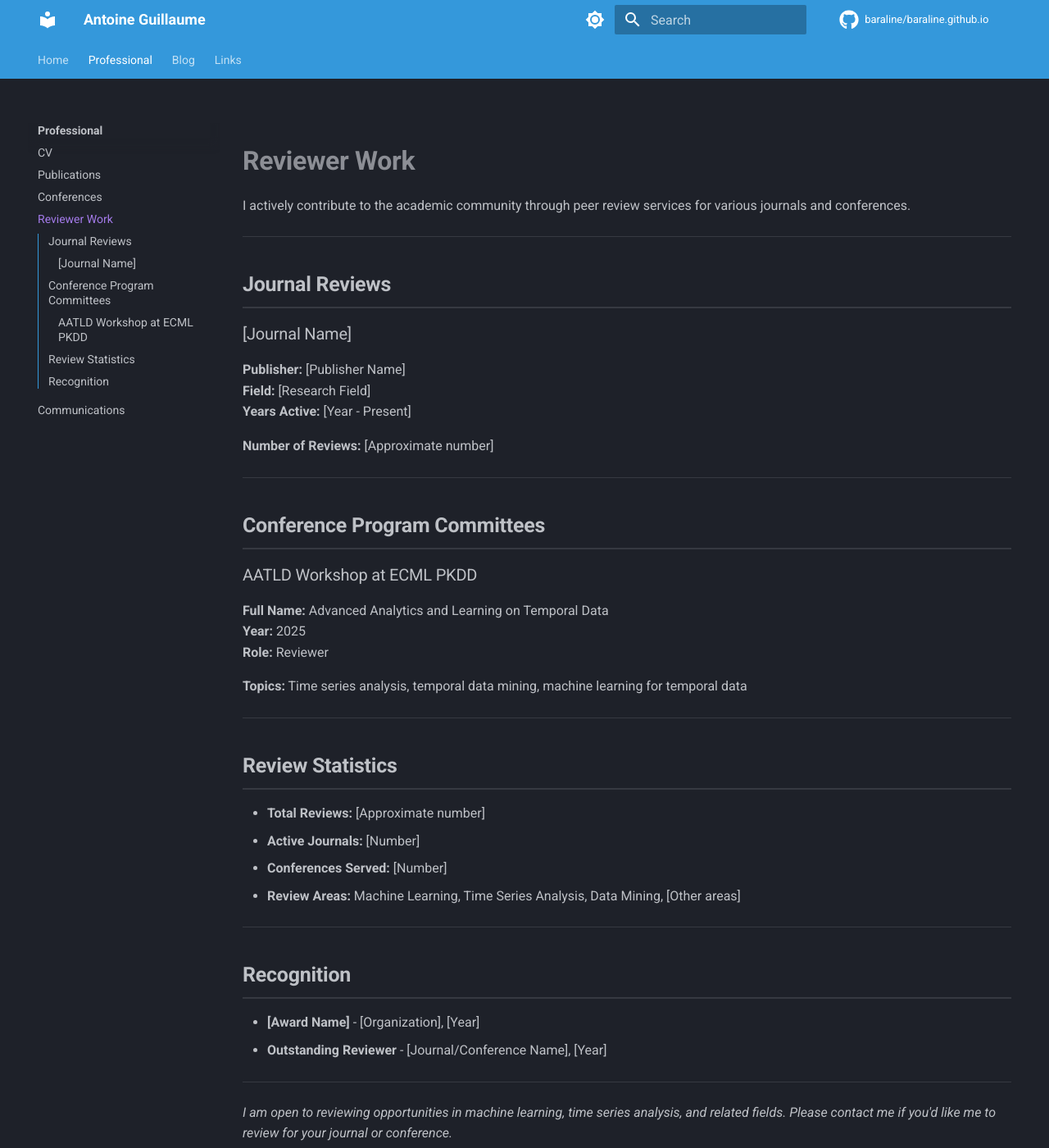
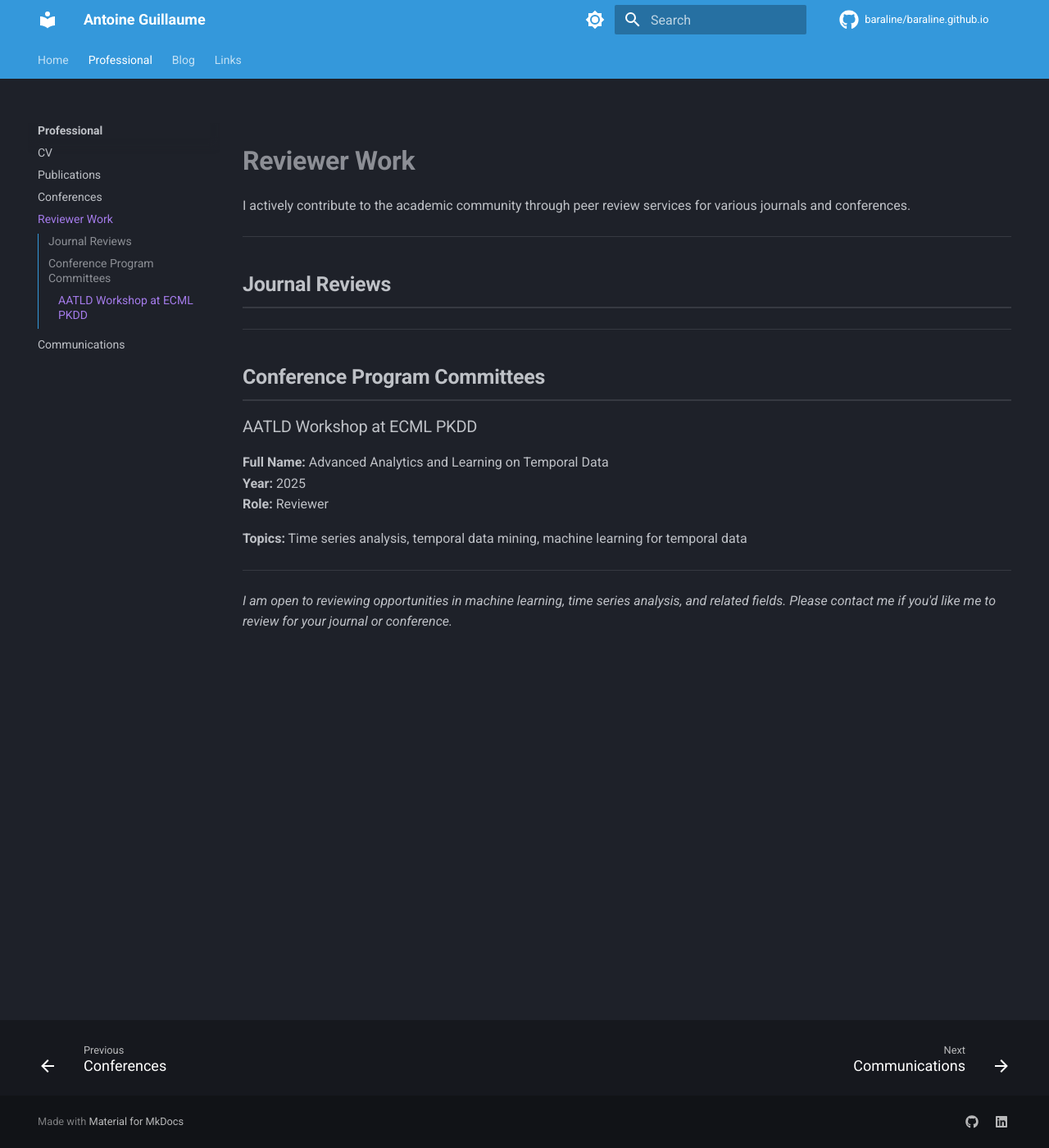
Before and after one commit to baraline/baraline.github.io, an MkDocs documentation site: the page built from docs/professional/reviewer.md, in a window 1280 px wide and 1400 px high. Shown: the whole window at 82% size. Built offline with MkDocs 1.6.1 and Material for MkDocs 9.7.7, drawn with Linux system fonts in a browser that asks for light colours; comment, search, counter and statistics services are not loaded.

Commit message:
review profile

```diff
--- a/docs/professional/reviewer.md
+++ b/docs/professional/reviewer.md
@@ -5,13 +5,6 @@ I actively contribute to the academic community through peer review services for
 ---
 
 ## Journal Reviews
-
-### [Journal Name]
-**Publisher:** [Publisher Name]
-**Field:** [Research Field]
-**Years Active:** [Year - Present]
-
-**Number of Reviews:** [Approximate number]
 
 ---
 
@@ -26,20 +19,4 @@ I actively contribute to the academic community through peer review services for
 
 ---
 
-## Review Statistics
-
-- **Total Reviews:** [Approximate number]
-- **Active Journals:** [Number]
-- **Conferences Served:** [Number]
-- **Review Areas:** Machine Learning, Time Series Analysis, Data Mining, [Other areas]
-
----
-
-## Recognition
-
-- **[Award Name]** - [Organization], [Year]
-- **Outstanding Reviewer** - [Journal/Conference Name], [Year]
-
----
-
 *I am open to reviewing opportunities in machine learning, time series analysis, and related fields. Please contact me if you'd like me to review for your journal or conference.*
```
Also changed, not shown: README.md (+0 -1 lines).
